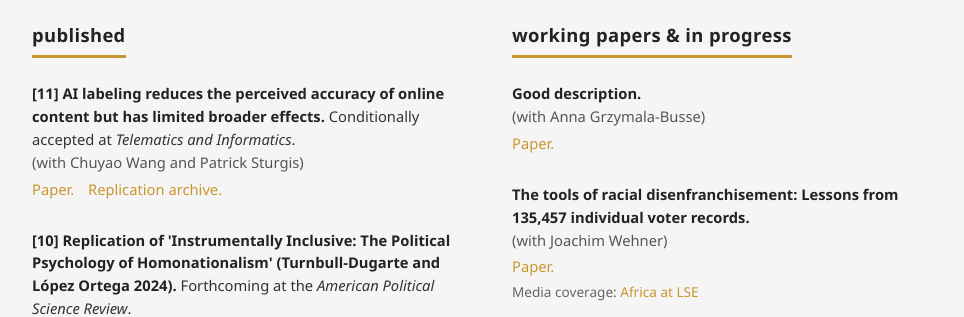
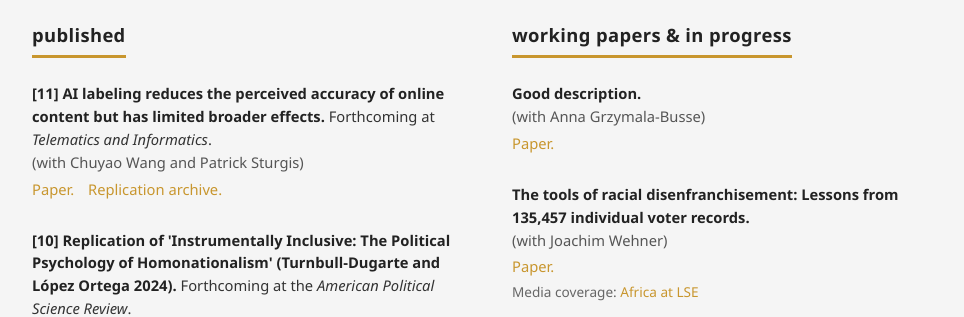
Before and after one commit to ddekadt/ddekadt.github.io, a Jekyll site: the page built from research.md, in a window 1280 px wide. Shown: the part 180-497 px from the top of the page, without its empty margins (152-1116 px from the left). Built offline with Jekyll 4.4.1, drawn with Linux system fonts in a browser that asks for light colours.

Commit message:
Update publication status for AI labeling paper

```diff
--- a/_data/published.yml
+++ b/_data/published.yml
@@ -1,6 +1,6 @@
 - number: 11
   title: "AI labeling reduces the perceived accuracy of online content but has limited broader effects."
-  publication: "Conditionally accepted at <span class=\"journal\">Telematics and Informatics</span>."
+  publication: "Forthcoming at <span class=\"journal\">Telematics and Informatics</span>."
   authors: "Chuyao Wang and Patrick Sturgis"
   links:
     - text: "Paper."
```
